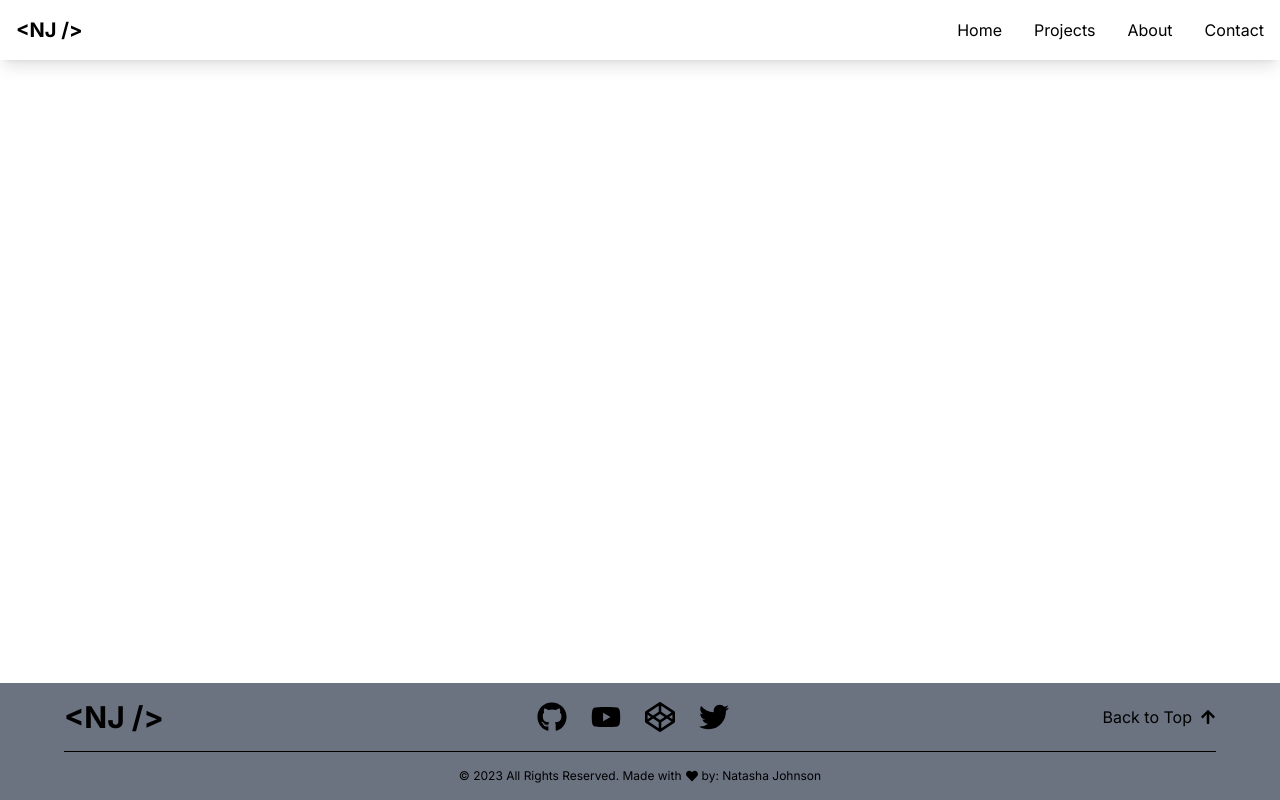
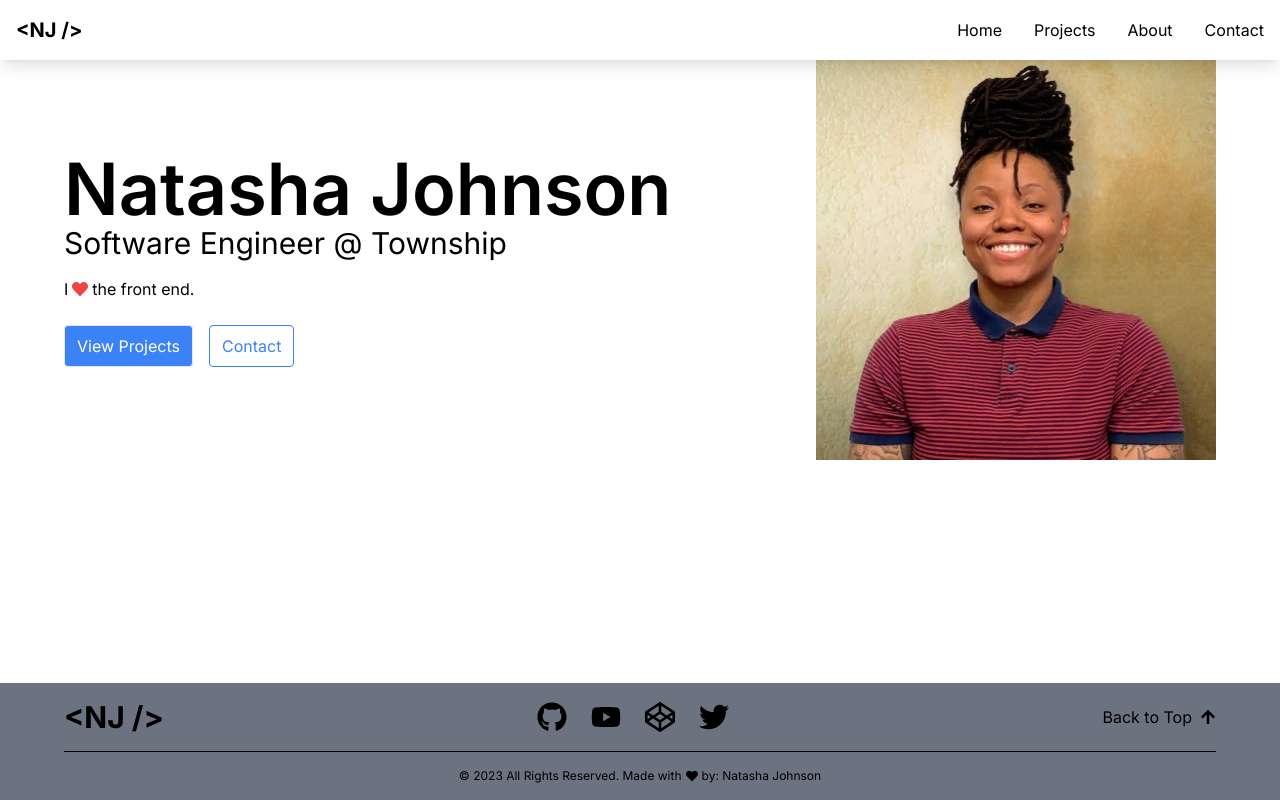
Before and after one commit to artsycoder533/portfolio-v2, a Next.js app: page / in a window 1280 px wide. Built offline with nearby package versions, Linux system fonts and the light colour scheme.

Commit message:
chore: add hero section

```diff
--- /dev/null
+++ b/app/components/Hero.tsx
@@ -0,0 +1,30 @@
+import React from 'react'
+import Image from 'next/image'
+import headshot from '../../public/images/headshot.jpg'
+import { FaHeart } from 'react-icons/fa'
+import Link from 'next/link'
+
+type Props = {}
+
+const Hero = (props: Props) => {
+  return (
+    <section className="mt-[60px]">
+      <div className="max-w-[1400px] w-[90vw] mx-auto flex flex-row justify-between">
+      <div className="flex flex-col justify-center">
+        <h1 className="text-7xl font-semibold">Natasha Johnson</h1>
+        <p className="text-3xl">Software Engineer @ Township</p>
+        <p className="flex items-center gap-1 mt-4">I <FaHeart className="text-red-500"/> the front end.</p>
+        <div className="mt-6 flex flex-row gap-4">
+          <Link href="#projects" className="border bg-blue-500 text-white rounded px-3 py-2 hover:bg-blue-700">View Projects</Link>
+          <Link href="#contact" className="border border-blue-500 text-blue-500 rounded px-3 py-2 hover:bg-blue-200">Contact</Link>
+        </div>
+      </div>
+      <div>
+        <Image src={headshot} alt="Natasha Johnson headshot"/>
+      </div>
+      </div>
+    </section>
+  )
+}
+
+export default Hero
--- a/app/page.tsx
+++ b/app/page.tsx
@@ -1,9 +1,9 @@
-import Image from 'next/image'
-import MinimalFooter from './components/MinimalFooter'
-import ClassicHeader from './components/ClassicHeader'
+import Hero from './components/Hero'
 
 export default function Home() {
   return (
-  <>home</>
+  <>
+  <Hero />
+  </>
   )
 }
```
Also changed, not shown: public/images/headshot.jpg (added).
